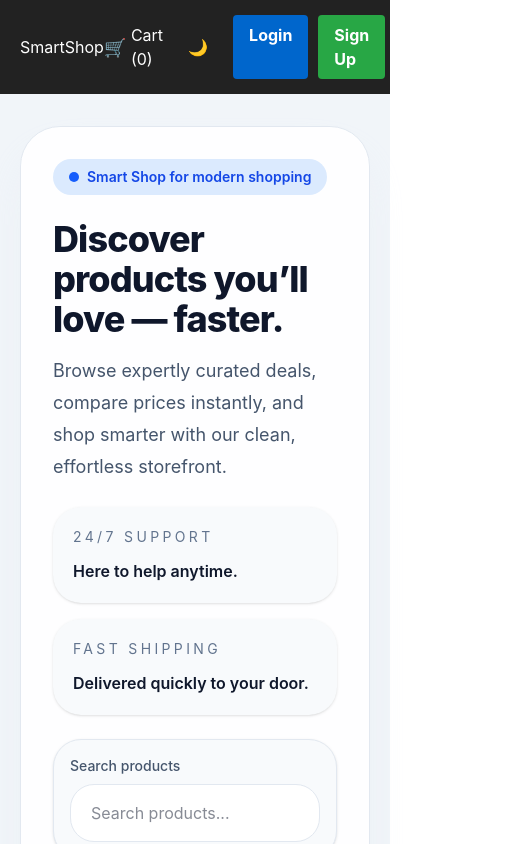
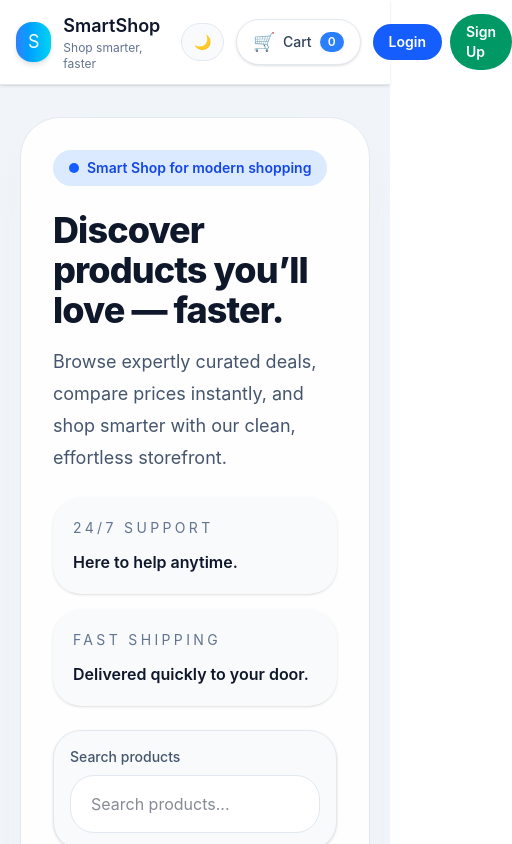
Before and after one commit to pavipavi0308-maker/smartshop-spa, a Vue app: page / in a window 390 px wide. Shown: the top 844 px of the page, 512 px wide, since content can reach past the window. Built offline with nearby package versions, Linux system fonts and the light colour scheme; no server answers.

Commit message:
Improve navbar layout and styling

```diff
--- a/src/components/Navbar.vue
+++ b/src/components/Navbar.vue
@@ -26,95 +26,96 @@ function navigateTo(path: string) {
 </script>
 
 <template>
-  <div style="display:flex; justify-content:space-between; align-items:center; padding:15px 20px; background:#222; color:white;">
-
-    <h2 @click="router.push('/')" style="cursor:pointer; margin:0;">
-      SmartShop
-    </h2>
-
-    <div style="display:flex; align-items:center; gap:15px;">
-      <!-- Cart -->
-      <div
-        @click="router.push('/cart')"
-        style="cursor:pointer; display:flex; align-items:center; gap:5px;"
-      >
-        <span style="font-size:18px;">🛒</span>
-        <span>Cart ({{ cart.length }})</span>
+  <header class="sticky top-0 z-40 bg-white/95 dark:bg-slate-950/95 border-b border-slate-200 dark:border-slate-800 shadow-sm backdrop-blur-md">
+    <div class="mx-auto flex max-w-7xl items-center justify-between gap-4 px-4 py-3 sm:px-6">
+      <div class="flex items-center gap-3 cursor-pointer" @click="navigateTo('/')">
+        <div class="flex h-10 w-10 items-center justify-center rounded-2xl bg-gradient-to-r from-blue-500 to-cyan-400 text-white shadow-md">
+          <span class="text-lg">S</span>
+        </div>
+        <div>
+          <p class="text-lg font-semibold text-slate-900 dark:text-white">SmartShop</p>
+          <p class="text-xs text-slate-500 dark:text-slate-400">Shop smarter, faster</p>
+        </div>
       </div>
 
-      <!-- Dark Mode -->
+      <div class="flex flex-1 items-center justify-end gap-3">
         <button
           @click="toggleDarkMode"
-        style="padding:5px 10px; cursor:pointer; background:none; border:none; color:white; font-size:16px;"
+          class="inline-flex items-center gap-2 rounded-full border border-slate-200 bg-slate-50 px-3 py-2 text-sm text-slate-700 transition hover:border-slate-300 hover:bg-slate-100 dark:border-slate-700 dark:bg-slate-900 dark:text-slate-200 dark:hover:bg-slate-800"
         >
-        🌙
+          <span>🌙</span>
+          <span class="hidden sm:inline">Dark Mode</span>
         </button>
 
-      <!-- Auth -->
-      <div style="position:relative;">
-        <div v-if="isAuthenticated" style="display:flex; align-items:center; gap:10px;">
-          <!-- Profile Icon -->
-          <div
+        <button
+          @click="navigateTo('/cart')"
+          class="inline-flex items-center gap-2 rounded-full border border-slate-200 bg-white px-4 py-2 text-sm font-medium text-slate-700 shadow-sm transition hover:border-slate-300 hover:bg-slate-50 dark:border-slate-700 dark:bg-slate-900 dark:text-slate-200 dark:hover:bg-slate-800"
+        >
+          <span class="text-lg">🛒</span>
+          <span>Cart</span>
+          <span class="rounded-full bg-blue-500 px-2 py-0.5 text-xs font-semibold text-white">{{ cart.length }}</span>
+        </button>
+
+        <div class="relative">
+          <div v-if="isAuthenticated" class="flex items-center gap-3">
+            <button
               @click="showProfileMenu = !showProfileMenu"
-            style="cursor:pointer; display:flex; align-items:center; gap:5px; padding:5px 10px; border-radius:50%; background:#444; hover:bg:#555;"
+              class="inline-flex items-center gap-2 rounded-full border border-slate-200 bg-slate-50 px-3 py-2 text-sm text-slate-700 transition hover:border-slate-300 hover:bg-slate-100 dark:border-slate-700 dark:bg-slate-900 dark:text-slate-200 dark:hover:bg-slate-800"
             >
               <img
                 :src="user?.image"
                 :alt="user?.firstName"
-              style="width:32px; height:32px; border-radius:50%; object-fit:cover;"
+                class="h-8 w-8 rounded-full object-cover"
               />
+              <span class="hidden sm:inline">Profile</span>
+            </button>
           </div>
 
-          <!-- Profile Dropdown Menu -->
+          <div v-else class="flex items-center gap-2">
+            <router-link
+              to="/login"
+              class="rounded-full bg-blue-600 px-4 py-2 text-sm font-semibold text-white transition hover:bg-blue-700"
+            >
+              Login
+            </router-link>
+            <router-link
+              to="/register"
+              class="rounded-full bg-emerald-600 px-4 py-2 text-sm font-semibold text-white transition hover:bg-emerald-700"
+            >
+              Sign Up
+            </router-link>
+          </div>
+
           <div
             v-if="showProfileMenu"
-            style="position:absolute; top:50px; right:0; background:#333; border:1px solid #555; border-radius:8px; min-width:200px; box-shadow:0 4px 6px rgba(0,0,0,0.3); z-index:1000;"
+            class="absolute right-0 top-full mt-3 w-56 overflow-hidden rounded-2xl border border-slate-200 bg-white shadow-xl shadow-slate-900/10 dark:border-slate-700 dark:bg-slate-900"
           >
-            <div style="padding:15px; border-bottom:1px solid #555;">
-              <p style="margin:0; font-weight:bold;">{{ user?.firstName }} {{ user?.lastName }}</p>
-              <p style="margin:5px 0 0 0; font-size:12px; color:#999;">@{{ user?.username }}</p>
+            <div class="px-4 py-4 border-b border-slate-200 dark:border-slate-700">
+              <p class="text-sm font-semibold text-slate-900 dark:text-slate-100">{{ user?.firstName }} {{ user?.lastName }}</p>
+              <p class="text-xs text-slate-500 dark:text-slate-400">@{{ user?.username }}</p>
             </div>
-
             <button
               @click="navigateTo('/my-profile')"
-              style="display:block; width:100%; text-align:left; padding:12px 15px; background:none; border:none; color:white; cursor:pointer; hover:bg:#444;"
+              class="w-full px-4 py-3 text-left text-sm text-slate-700 transition hover:bg-slate-100 dark:text-slate-200 dark:hover:bg-slate-800"
             >
               👤 My Profile
             </button>
-
             <button
               @click="handleLogout"
-              style="display:block; width:100%; text-align:left; padding:12px 15px; background:none; border:none; color:#ff6b6b; cursor:pointer; hover:bg:#444; border-top:1px solid #555; font-weight:bold;"
+              class="w-full px-4 py-3 text-left text-sm font-semibold text-rose-600 transition hover:bg-slate-100 dark:hover:bg-slate-800"
             >
               🚪 Logout
             </button>
           </div>
         </div>
-
-        <!-- Login/Register Buttons -->
-        <div v-else style="display:flex; gap:10px;">
-          <router-link
-            to="/login"
-            style="padding:8px 16px; background:#0066cc; color:white; text-decoration:none; border-radius:4px; cursor:pointer; font-weight:bold; hover:bg:#0052a3; transition:background 0.2s;"
-          >
-            Login
-          </router-link>
-          <router-link
-            to="/register"
-            style="padding:8px 16px; background:#28a745; color:white; text-decoration:none; border-radius:4px; cursor:pointer; font-weight:bold; hover:bg:#218838; transition:background 0.2s;"
-          >
-            Sign Up
-          </router-link>
       </div>
     </div>
-    </div>
-  </div>
+  </header>
 
-  <!-- Click outside to close menu -->
   <div
     v-if="showProfileMenu"
     @click="showProfileMenu = false"
-    style="position:fixed; top:0; left:0; right:0; bottom:0; z-index:999;"
+    class="fixed inset-0 z-30"
   ></div>
 </template>
 
```
Lines whose indentation alone changed are shown as unchanged.
